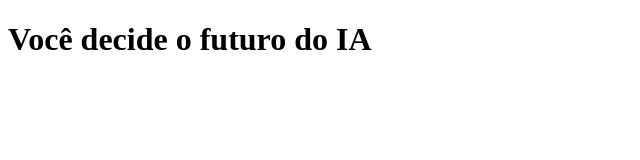
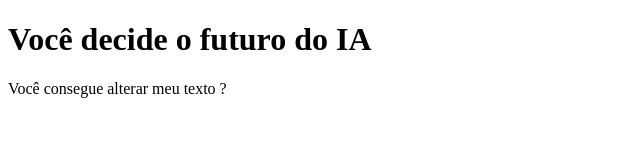
Before and after one commit to silviosnjr/MissaoIA, a plain HTML site: page index.html in a window 1280 px wide. Shown: the whole page, without its empty margins (0-640 px from the left). Drawn offline with Linux system fonts and the light colour scheme.

Commit message:
Alterando conteúdo de texto para reunião 5

```diff
--- a/index.html
+++ b/index.html
@@ -9,7 +9,9 @@
 <body>
     <div class="caixa-principal">
         <h1>Você decide o futuro do IA</h1>
-        <div class="caixa-perguntas"></div>
+        <div class="caixa-perguntas">
+            Você consegue alterar meu texto ?
+        </div>
         <div class="caixa-alternativas"></div>
         <div class="caixa-resultado">
             <p class="texto-resultado"></p>
```
